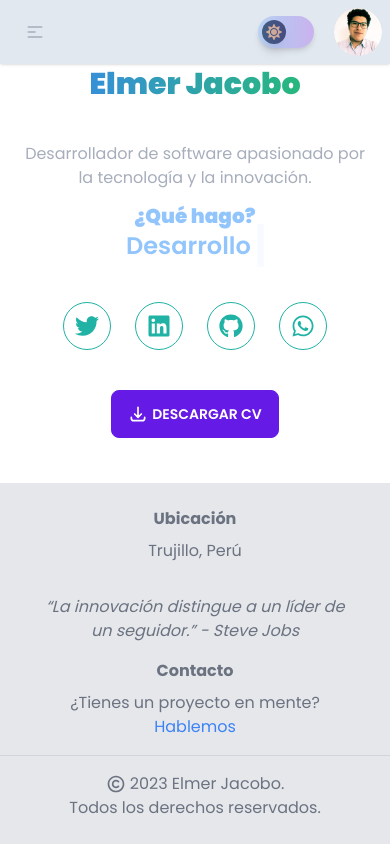
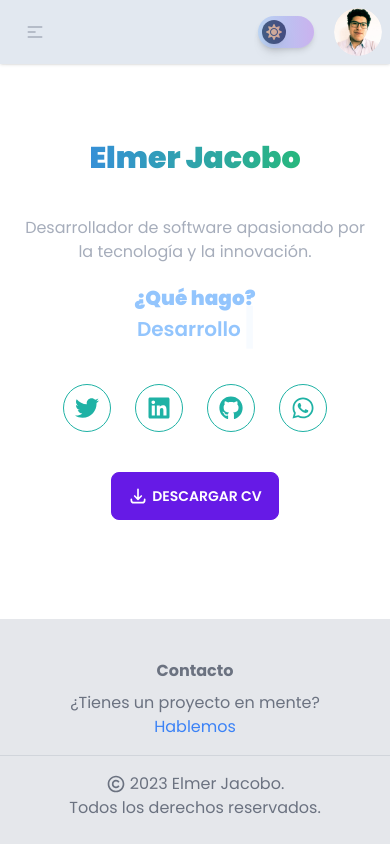
Before and after one commit to elmerjacobo97/portfolio, a Next.js app: page / in a window 390 px wide. Built offline with nearby package versions, Linux system fonts and the light colour scheme.

Commit message:
Update styles

```diff
--- a/src/app/page.tsx
+++ b/src/app/page.tsx
@@ -1,13 +1,7 @@
 import { texts } from '@/helpers';
 import { TypingEffect } from '@/components';
 import { HiOutlineDownload } from 'react-icons/hi';
-import {
-  FaTwitter,
-  FaLinkedin,
-  FaGithub,
-  FaEnvelope,
-  FaWhatsapp,
-} from 'react-icons/fa';
+import { FaTwitter, FaLinkedin, FaGithub, FaWhatsapp } from 'react-icons/fa';
 
 import { Footer } from '../components/Footer';
 
@@ -16,14 +10,14 @@ export default function Home() {
     <div className="flex flex-col items-center justify-center min-h-screen bg-white hero dark:bg-slate-800 animate__animated animate__fadeIn">
       <div className="flex-grow text-center hero-content">
         <div className="max-w-md">
-          <h1 className="my-10 mt-5 text-3xl font-black text-transparent sm:mt-0 sm:text-6xl bg-gradient-to-r from-blue-500 to-green-500 bg-clip-text">
+          <h1 className="my-10 text-3xl font-black text-transparent sm:mt-0 sm:text-6xl bg-gradient-to-r from-blue-500 to-green-500 bg-clip-text">
             Elmer Jacobo
           </h1>
           <p className="text-base sm:text-lg">
             Desarrollador de software apasionado por la tecnología y la
             innovación.
           </p>
-          <h2 className="mt-3 text-xl font-black text-blue-300 dark:text-blue-400 sm:text-3xl">
+          <h2 className="mt-5 text-xl font-black text-blue-300 dark:text-blue-400 sm:text-4xl">
             <span className="block">¿Qué hago?</span>
             <TypingEffect texts={texts} speed={100} />
           </h2>
--- a/src/components/Footer.tsx
+++ b/src/components/Footer.tsx
@@ -7,11 +7,11 @@ export const Footer = () => {
   return (
     <footer className="flex flex-col items-center justify-center w-full py-6 text-gray-500 bg-gray-200 dark:bg-gray-900 dark:text-gray-300">
       <div className="flex flex-col justify-between w-full px-10 space-y-4 sm:space-y-0 sm:flex-row sm:justify-center sm:items-center sm:space-x-10 md:space-x-20">
-        <div className="mb-4 text-center">
+        <div className="hidden text-center md:block ">
           <strong className="block mb-2">Ubicación</strong>
           Trujillo, Perú
         </div>
-        <div className="mb-4 italic text-center">
+        <div className="hidden mb-4 italic text-center md:block">
           &ldquo;La innovación distingue a un líder de un seguidor.&rdquo; -
           Steve Jobs
         </div>
--- a/src/components/TypingEffect.tsx
+++ b/src/components/TypingEffect.tsx
@@ -57,7 +57,7 @@ export const TypingEffect: FC<TypingEffectProps> = ({ texts, speed }) => {
 
   return (
     <>
-      <span className="text-2xl font-semibold text-blue-300 transition-all duration-500 ease-in-out transform dark:text-blue-400 hover:scale-110">
+      <span className="font-semibold text-blue-300 transition-all duration-500 ease-in-out transform sm:text-2xl dark:text-blue-400 hover:scale-110">
         {displayedText}
       </span>
       <span className="inline-block text-2xl font-semibold text-blue-300 duration-700 dark:text-blue-400 animate-ping">
```
